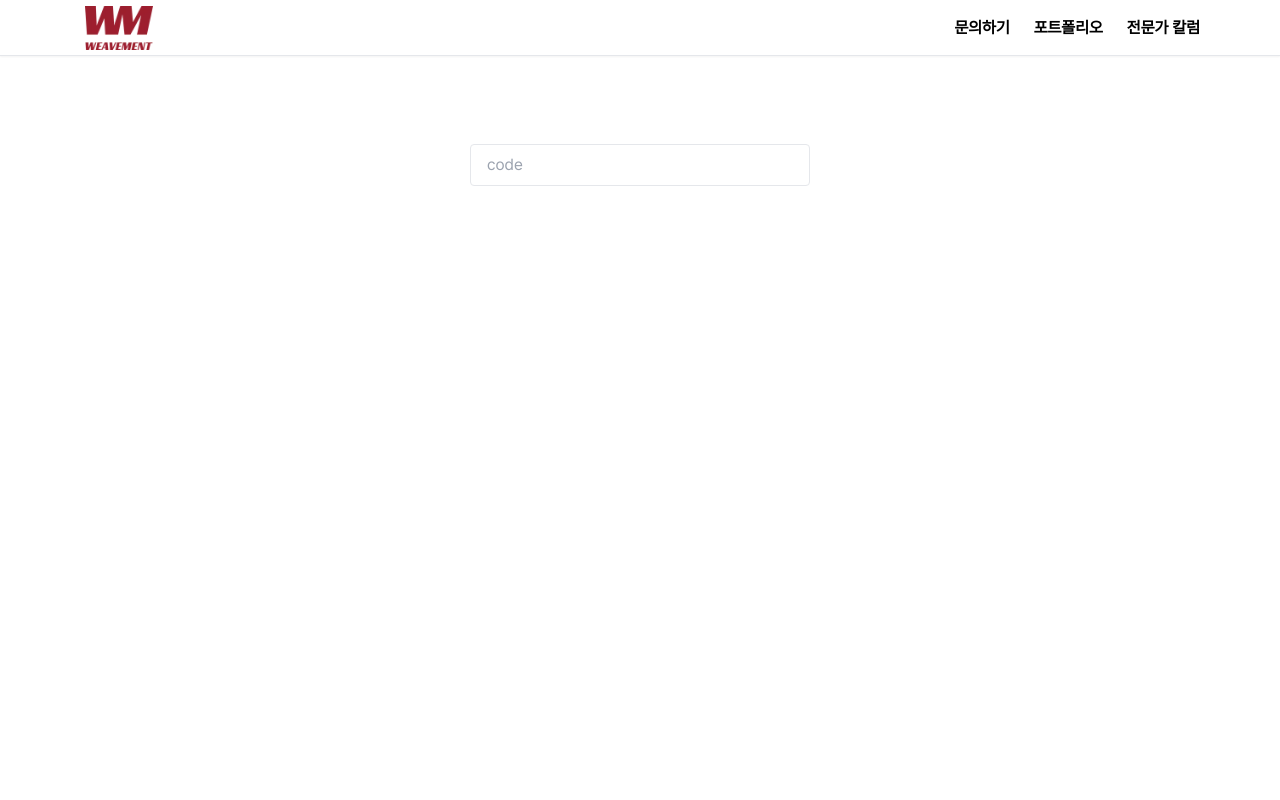
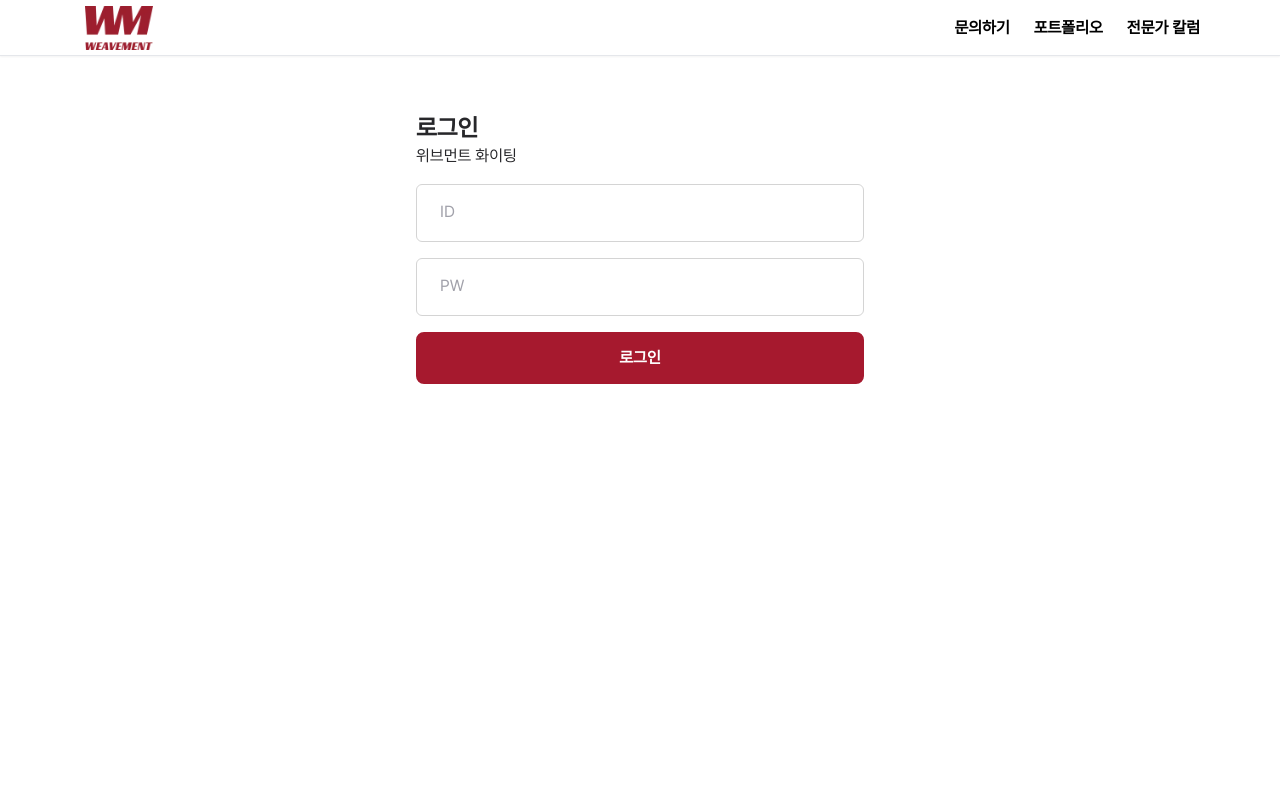
Before and after one commit to HOTGU/weavement_next_ts, a Next.js app: page /auth in a window 1280 px wide. Shown: the top 800 px of the page. Built offline with nearby package versions, Linux system fonts and the light colour scheme; no server answers.

Commit message:
auth code delete

```diff
--- a/app/(default)/auth/page.tsx
+++ b/app/(default)/auth/page.tsx
@@ -14,9 +14,7 @@ const authPage = async () => {
   return (
     <div className="pt-16 min-h-screen">
       <Container>
-        <Code>
-          <LoginForm />
-        </Code>
+        <LoginForm />
       </Container>
     </div>
   );
```
